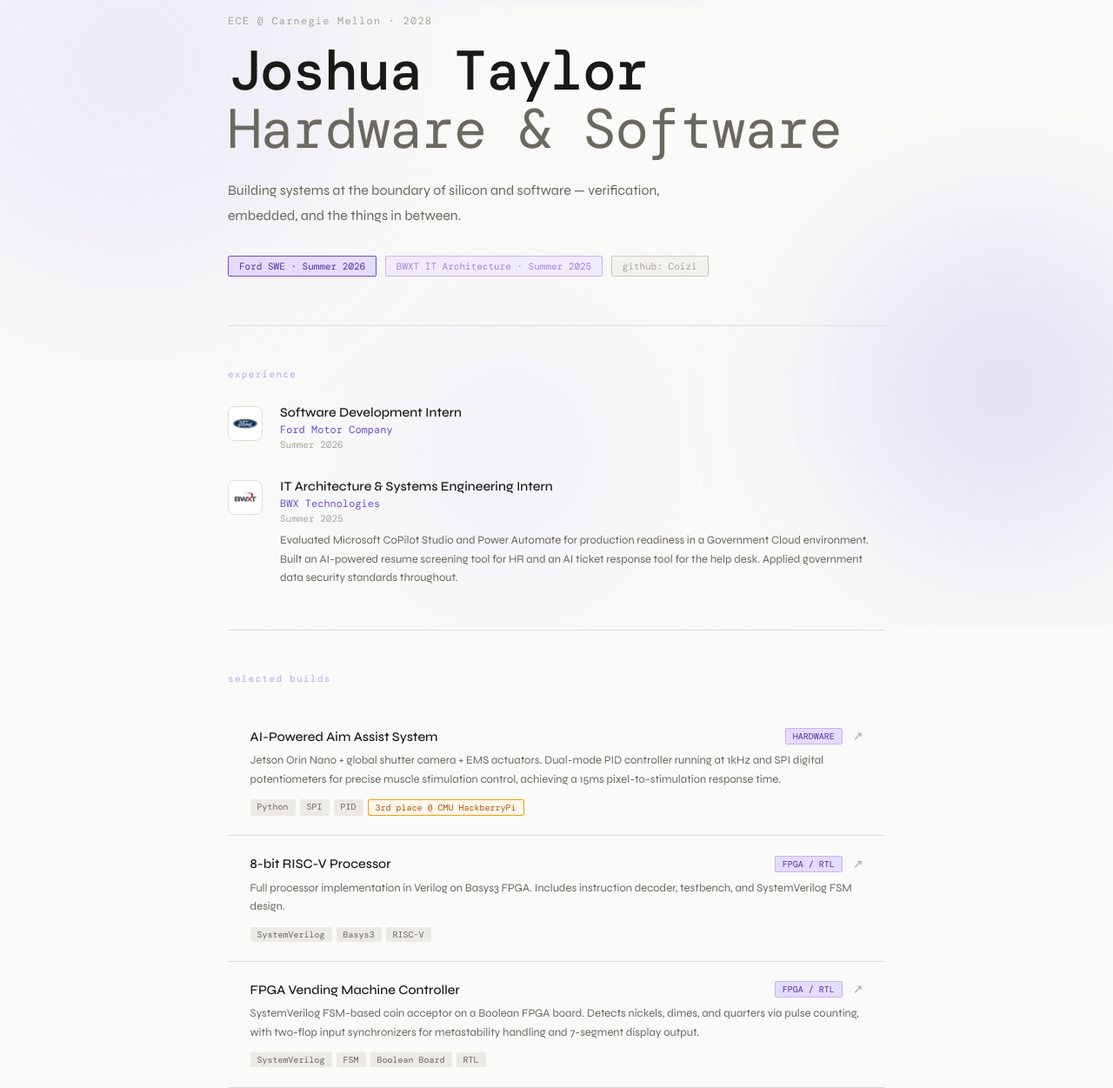
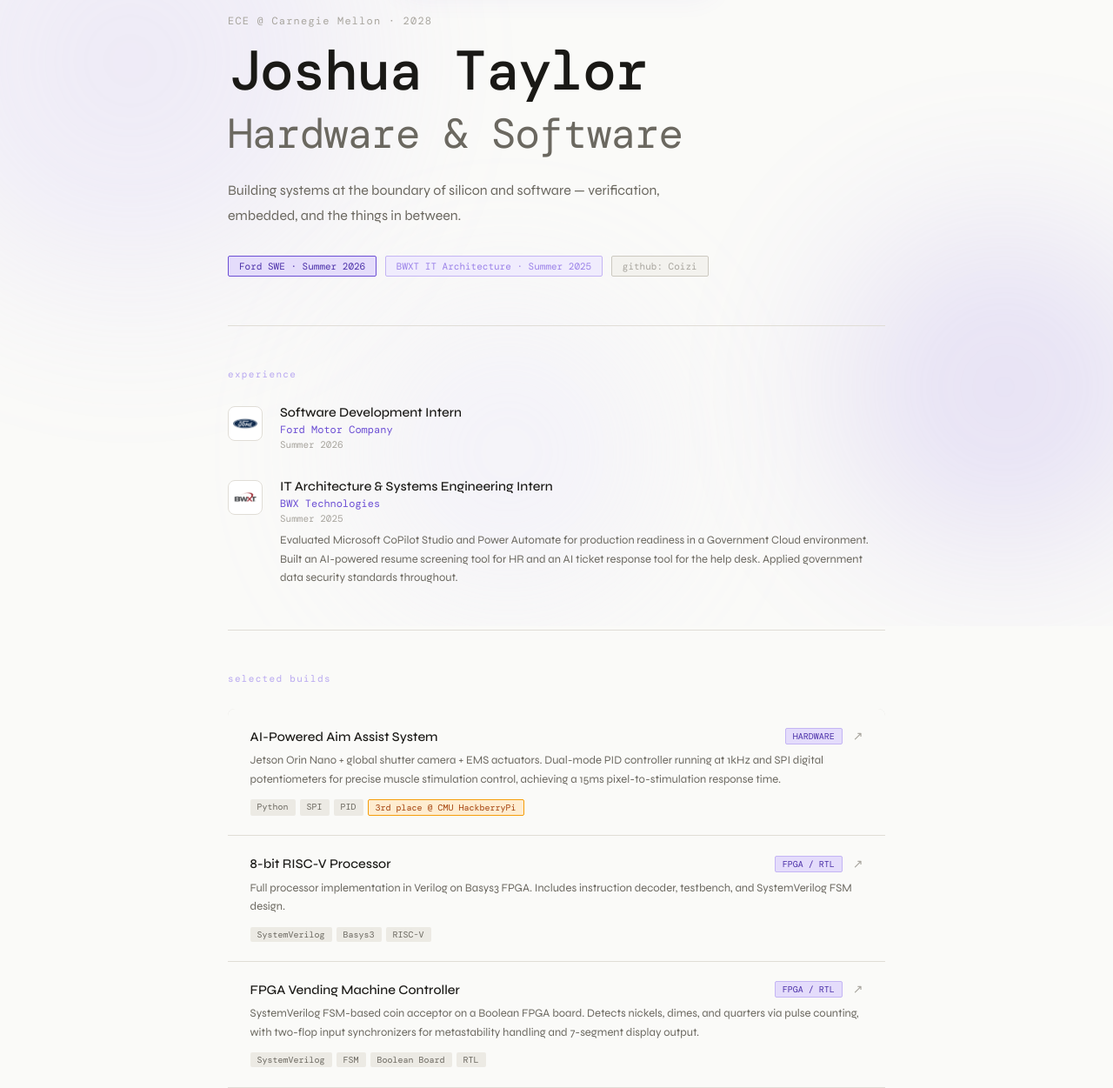
Before and after one commit to Coizi/portfolio, a plain HTML site: page index.html in a window 1280 px wide. Shown: the part 80-1331 px from the top of the page at 87% size. Drawn offline with nearby package versions, Linux system fonts and the light colour scheme; a web font is replaced by a local one.

Commit message:
fixed fonts

```diff
--- a/index.html
+++ b/index.html
@@ -166,7 +166,7 @@
     .hero { padding: 6rem 0 3.5rem; }
     .hero-eyebrow { font-family: var(--font-mono); font-size: 12px; color: var(--text3); letter-spacing: 0.1em; margin-bottom: 1rem; }
     .hero-title { font-family: var(--font-mono); font-size: clamp(2.8rem, 7vw, 4rem); font-weight: 500; line-height: 1.05; letter-spacing: -0.02em; color: var(--text); }
-    .hero-title .muted { color: var(--text2); font-weight: 300; }
+    .hero-title .muted { color: var(--text2); font-weight: 300; font-size: 0.75em; }
     .hero-sub { margin-top: 1.4rem; font-size: 16px; color: var(--text2); line-height: 1.8; max-width: 560px; }
     .hero-badges { display: flex; gap: 0.6rem; margin-top: 2rem; flex-wrap: wrap; }
     .badge-dark { font-family: var(--font-mono); font-size: 11px; color: var(--purple-dark); border: 0.5px solid var(--purple-mid); background: var(--accent-bg2); padding: 4px 12px; border-radius: 2px; }
@@ -197,7 +197,7 @@
     .card-desc { font-size: 13px; color: var(--text2); line-height: 1.65; }
     .card-chips { display: flex; gap: 5px; flex-wrap: wrap; margin-top: 0.25rem; }
     .chip { font-family: var(--font-mono); font-size: 10px; color: var(--text2); background: var(--bg3); padding: 2px 8px; border-radius: 2px; }
-    .chip-accent { font-family: var(--font-mono); font-size: 10px; color: #b45309; background: #fff7ed; border: 0.5px solid #f59e0b; padding: 2px 8px; border-radius: 2px; }
+    .chip-accent { font-family: var(--font-mono); font-size: 10px; color: #a3400a; background: #feecd0; border: 0.5px solid #f59e0b; padding: 2px 8px; border-radius: 2px; }
 
     .stack-grid { display: grid; grid-template-columns: repeat(2, 1fr); gap: 2rem 4rem; }
     .stack-label { font-family: var(--font-mono); font-size: 10px; color: var(--purple-mid); letter-spacing: 0.08em; margin-bottom: 0.6rem; }
```
